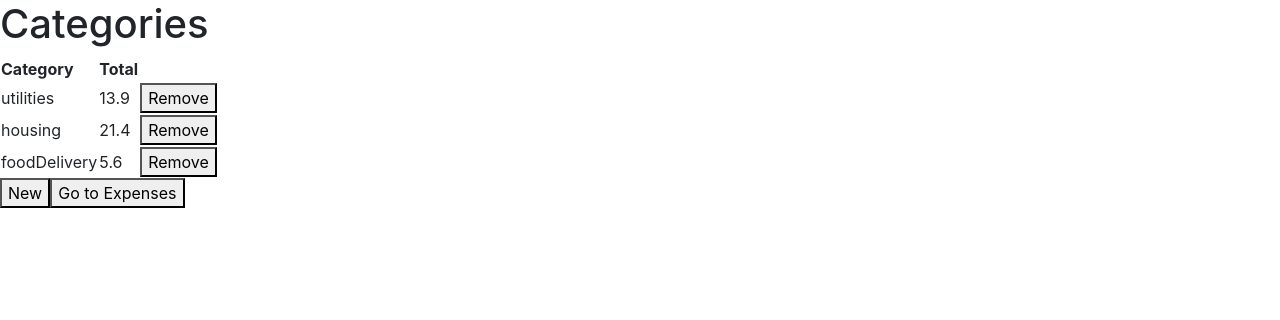
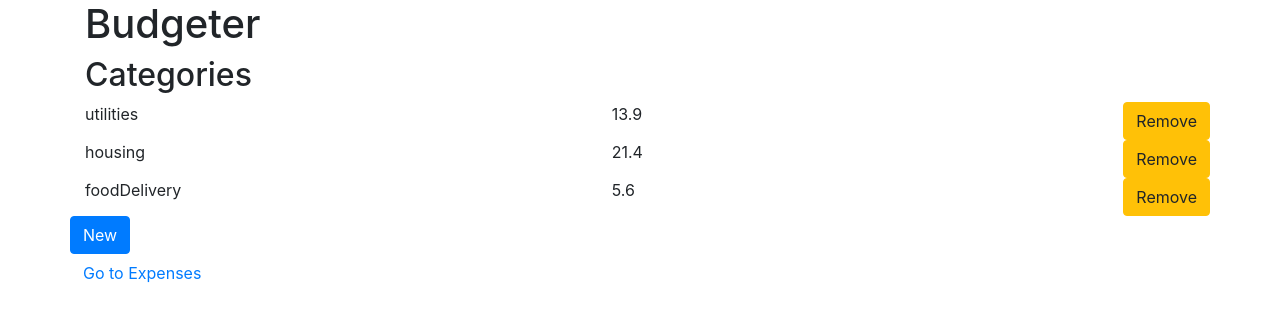
Before and after one commit to sturmer/capital, a React (Create React App) app in the folder src/client/: page /categories in a window 1280 px wide. Shown: the top 320 px of the page. Built offline with nearby package versions, Linux system fonts and the light colour scheme.

Commit message:
Make forms pretty, use Container

```diff
--- a/src/client/src/Category.js
+++ b/src/client/src/Category.js
@@ -1,10 +1,11 @@
 import React from "react";
+import { Col } from "reactstrap";
 
-const Category = props => {
+const Category = (props) => {
   return (
     <>
-      <td>{props.name}</td>
-      <td>{props.totalCost}</td>
+      <Col>{props.name}</Col>
+      <Col>{props.totalCost}</Col>
     </>
   );
 };
--- a/src/client/src/CategoryPanel.js
+++ b/src/client/src/CategoryPanel.js
@@ -1,45 +1,42 @@
 import React, { useState } from "react";
 import { Link } from "react-router-dom";
+import { Button, Container, Row } from "reactstrap";
 
 import { NewCategoryForm } from "./NewCategoryForm";
 import { Category } from "./Category";
+
+const gConstants = require("./constants");
 
 // TODO get categories from DB table
 const initialCategories = [
   { id: 1, name: "utilities", cost: 13.9 },
   { id: 2, name: "housing", cost: 21.4 },
-  { id: 3, name: "foodDelivery", cost: 5.6 }
+  { id: 3, name: "foodDelivery", cost: 5.6 },
 ];
 
 const CategoryPanel = () => {
   const [showForm, setShowForm] = useState(false);
   const [categories, setCategories] = useState(initialCategories);
 
-  const deleteCategory = id => {
-    setCategories(categories.filter(c => c.id !== id));
+  const deleteCategory = (id) => {
+    setCategories(categories.filter((c) => c.id !== id));
   };
 
   return (
-    <>
-      <h1>Categories</h1>
-      <table>
-        <thead>
-          <tr>
-            <th>Category</th>
-            <th>Total</th>
-          </tr>
-        </thead>
-        <tbody>
-          {categories.map(c => (
-            <tr key={c.id}>
+    <Container fluid="sm">
+      <h1>{gConstants.appname}</h1>
+      <h2>Categories</h2>
+
+      {categories.map((c) => (
+        <Row>
           <Category name={c.name} totalCost={c.cost ?? " - "} />
-              <td>
-                <button onClick={() => deleteCategory(c.id)}>Remove</button>
-              </td>
-            </tr>
+          <Button color="warning" onClick={() => deleteCategory(c.id)}>
+            Remove
+          </Button>
+        </Row>
       ))}
-        </tbody>
-      </table>
+
+      <Row>
         {showForm && (
           <NewCategoryForm
             handleVisibility={setShowForm}
@@ -47,11 +44,20 @@ const CategoryPanel = () => {
             currentCategories={categories}
           />
         )}
-      <button onClick={() => setShowForm(!showForm)}>New</button>
+      </Row>
+
+      <Row>
+        <Button color="primary" onClick={() => setShowForm(!showForm)}>
+          New
+        </Button>
+      </Row>
+
+      <Row>
         <Link to={"./"}>
-        <button variant="raised">Go to Expenses</button>
+          <Button color="link">Go to Expenses</Button>
         </Link>
-    </>
+      </Row>
+    </Container>
   );
 };
 
--- a/src/client/src/ExpenseDetail.js
+++ b/src/client/src/ExpenseDetail.js
@@ -1,13 +1,14 @@
 import React from "react";
+import { Container, Row, Col } from "reactstrap";
 
-const ExpenseDetail = props => {
+const ExpenseDetail = (props) => {
   return (
     <>
-      <td>{props.date}</td>
-      <td>{props.amount}</td>
-      <td>{props.category}</td>
-      <td>{props.toFrom}</td>
-      <td>{props.description}</td>
+      <Col>{props.date}</Col>
+      <Col>{props.amount}</Col>
+      <Col>{props.category}</Col>
+      <Col>{props.toFrom}</Col>
+      <Col>{props.description}</Col>
     </>
   );
 };
--- a/src/client/src/MonthHistoryPanel.js
+++ b/src/client/src/MonthHistoryPanel.js
@@ -1,11 +1,11 @@
 import React, { useState, useEffect } from "react";
 import { Link } from "react-router-dom";
+import { Container, Button, Row } from "reactstrap";
 
 import { NewExpenseLineForm } from "./NewExpenseLineForm";
 import { ExpenseDetail } from "./ExpenseDetail";
-import { Button, ListGroup, ListGroupItem } from "reactstrap";
 
-const currency = "€";
+const gConstants = require("./constants");
 
 const MonthHistoryPanel = () => {
   const [showForm, setShowForm] = useState(false);
@@ -33,11 +33,11 @@ const MonthHistoryPanel = () => {
   };
 
   return (
-    <>
-      <h1>Expenses</h1>
-      <ListGroup>
+    <Container fluid="sm">
+      <h1>{gConstants.appname}</h1>
+      <h2>Expenses</h2>
       {expenses.map((e) => (
-          <ListGroupItem>
+        <Row>
           <ExpenseDetail
             date={e.date}
             amount={e.amount}
@@ -45,29 +45,34 @@ const MonthHistoryPanel = () => {
             toFrom={e.toFrom}
             description={e.description}
           />
-          </ListGroupItem>
+          <Button color="warning" onClick={() => deleteExpense(e.id)}>
+            Delete
+          </Button>
+        </Row>
       ))}
-      </ListGroup>
-
+      <Row>
         {showForm && (
           <NewExpenseLineForm
             handleVisibility={setShowForm}
             handleExpenses={setExpenses}
             currentExpenses={expenses}
-          currency={currency}
+            currency={gConstants.currency}
           />
         )}
-
+      </Row>
+      <Row>
         <Button color="primary" onClick={() => setShowForm(!showForm)}>
           Add line
         </Button>
         {/* TODO Add cancel button (and/or use Esc to cancel) */}
-
+      </Row>
+      <Row>
         {/* NOTE: `to`'s value is the name of the route */}
         <Link to={"./categories"}>
-        <Button color="info">Go to Categories</Button>
+          <Button color="link">Go to Categories</Button>
         </Link>
-    </>
+      </Row>
+    </Container>
   );
 };
 
--- a/src/client/src/NewExpenseLineForm.js
+++ b/src/client/src/NewExpenseLineForm.js
@@ -1,5 +1,6 @@
 import React, { useState } from "react";
 import { v4 as uuidV4 } from "uuid";
+import { Button, Form, FormGroup, Label, Col, Input } from "reactstrap";
 
 const NewExpenseLineForm = (props) => {
   // TODO input validation!
@@ -72,49 +73,79 @@ const NewExpenseLineForm = (props) => {
   };
 
   return (
-    <form onSubmit={handleLineSubmit}>
-      <label htmlFor="expenseLineDate">Date</label>
-      <input
+    <Form onSubmit={handleLineSubmit}>
+      <FormGroup>
+        <Col sm={10}>
+          <Label for="expenseLineDate">Date</Label>
+        </Col>
+        <Col sm={10}>
+          <Input
             type="text"
             name="expenseLineDate"
             value={date}
             onChange={handleDateChange}
-      ></input>
+          ></Input>
+        </Col>
+      </FormGroup>
 
-      <label htmlFor="expenseLineAmount">Amount</label>
-      <input
+      <FormGroup>
+        <Col sm={10}>
+          <Label for="expenseLineAmount">Amount</Label>
+        </Col>
+        <Col sm={10}>
+          <Input
             type="text"
             name="expenseLineAmount"
             value={amount}
             onChange={handleAmountChange}
-      ></input>
+          ></Input>
+        </Col>
+      </FormGroup>
 
-      <label htmlFor="expenseLineCategory">Category</label>
-      <input
+      <FormGroup>
+        <Col sm={10}>
+          <Label for="expenseLineCategory">Category</Label>
+        </Col>
+        <Col sm={10}>
+          <Input
             type="text"
             name="expenseLineCategory"
             value={category}
             onChange={handleCategoryChange}
-      ></input>
+          ></Input>
+        </Col>
+      </FormGroup>
 
-      <label htmlFor="expenseLineToFrom">To/From</label>
-      <input
+      <FormGroup>
+        <Col sm={10}>
+          <Label for="expenseLineToFrom">To/From</Label>
+        </Col>
+        <Col sm={10}>
+          <Input
             type="text"
             name="expenseLineToFrom"
             value={toFrom}
             onChange={handleToFromChange}
-      ></input>
+          ></Input>
+        </Col>
+      </FormGroup>
 
-      <label htmlFor="expenseLineDescription">Description</label>
-      <input
+      <FormGroup>
+        <Col sm={10}>
+          <Label for="expenseLineDescription">Description</Label>
+        </Col>
+        <Col sm={10}>
+          <Input
             type="text"
             name="expenseLineDescription"
             value={description}
             onChange={handleDescriptionChange}
-      ></input>
+          ></Input>
+        </Col>
+      </FormGroup>
 
-      <button>Add</button>
-    </form>
+      <Button color="secondary">Add</Button>
+    </Form>
   );
 };
 
--- /dev/null
+++ b/src/client/src/constants.json
@@ -0,0 +1 @@
+{ "appname": "Budgeter", "currency": "€" }
```
Lines whose indentation alone changed are shown as unchanged.
